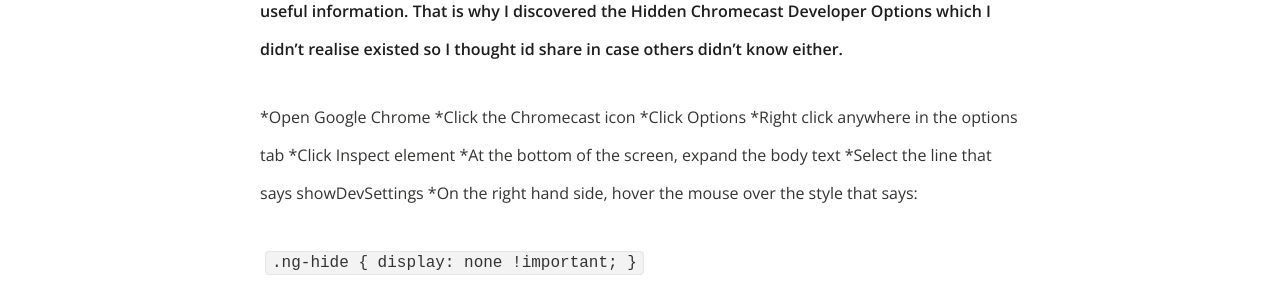
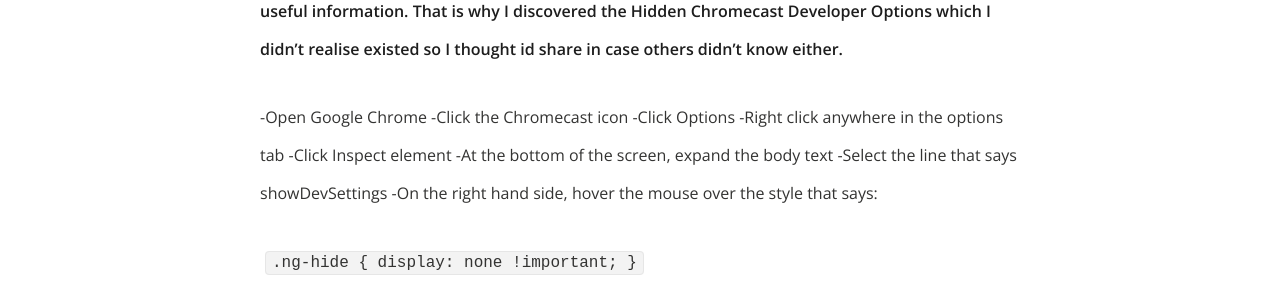
Before and after one commit to sassigeeks/sassigeeks.github.io, a Jekyll site: the page built from _posts/2014-07-17-google-chromecast-hidden-dev-options.markdown, in a window 1280 px wide. Shown: the part 478-778 px from the top of the page. Built offline with Jekyll 4.4.1, drawn with Linux system fonts in a browser that asks for light colours; nearby versions of some CDN libraries.

Commit message:
Update 2014-07-17-google-chromecast-hidden-dev-options.markdown

```diff
--- a/_posts/2014-07-17-google-chromecast-hidden-dev-options.markdown
+++ b/_posts/2014-07-17-google-chromecast-hidden-dev-options.markdown
@@ -12,14 +12,14 @@
 
 <!--more-->
 
-*Open Google Chrome
-*Click the Chromecast icon
-*Click Options
-*Right click anywhere in the options tab
-*Click Inspect element
-*At the bottom of the screen, expand the body text
-*Select the line that says showDevSettings
-*On the right hand side, hover the mouse over the style that says:
+-Open Google Chrome
+-Click the Chromecast icon
+-Click Options
+-Right click anywhere in the options tab
+-Click Inspect element
+-At the bottom of the screen, expand the body text
+-Select the line that says showDevSettings
+-On the right hand side, hover the mouse over the style that says:
 
 `.ng-hide {
 display: none !important;
```
